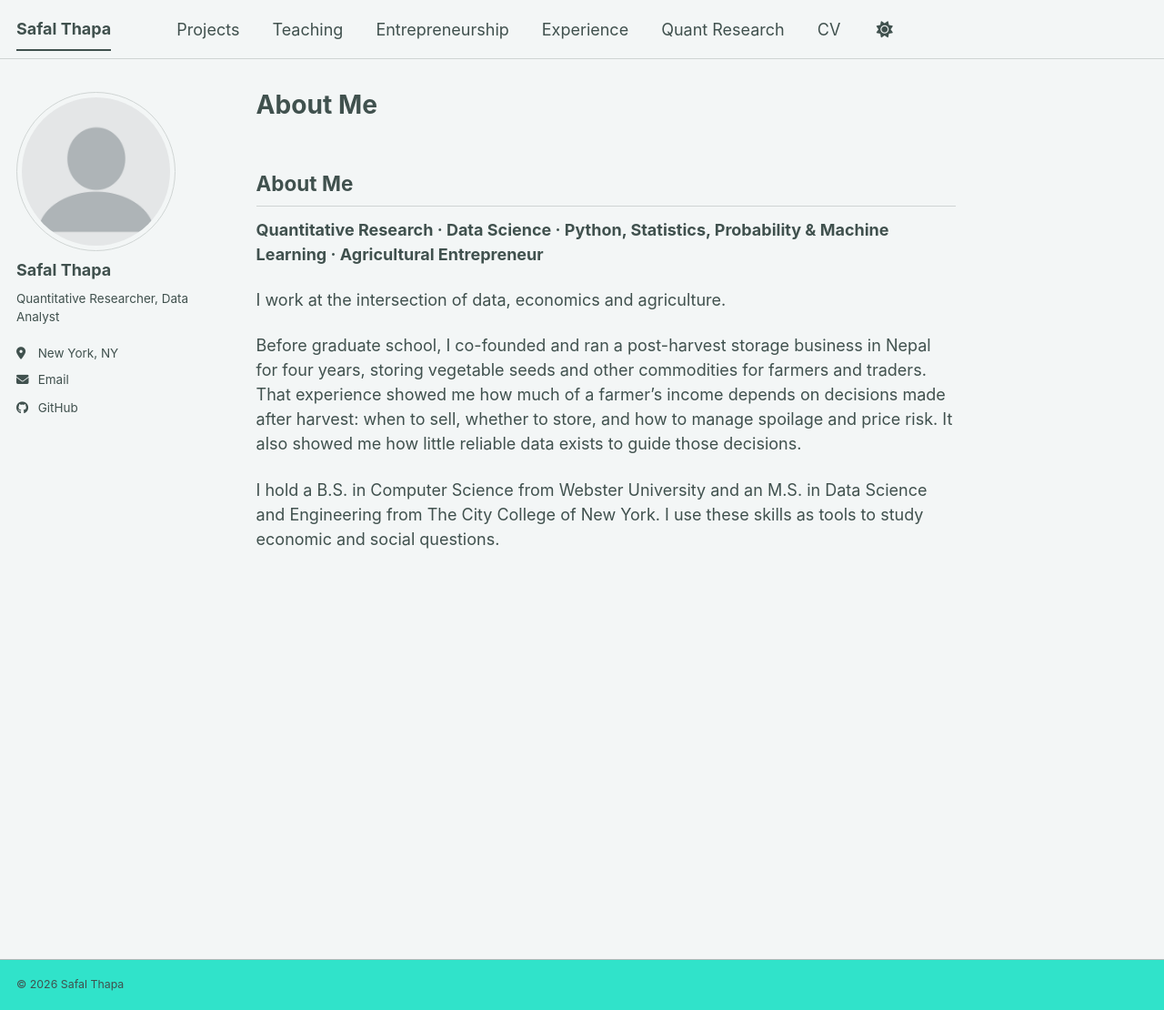
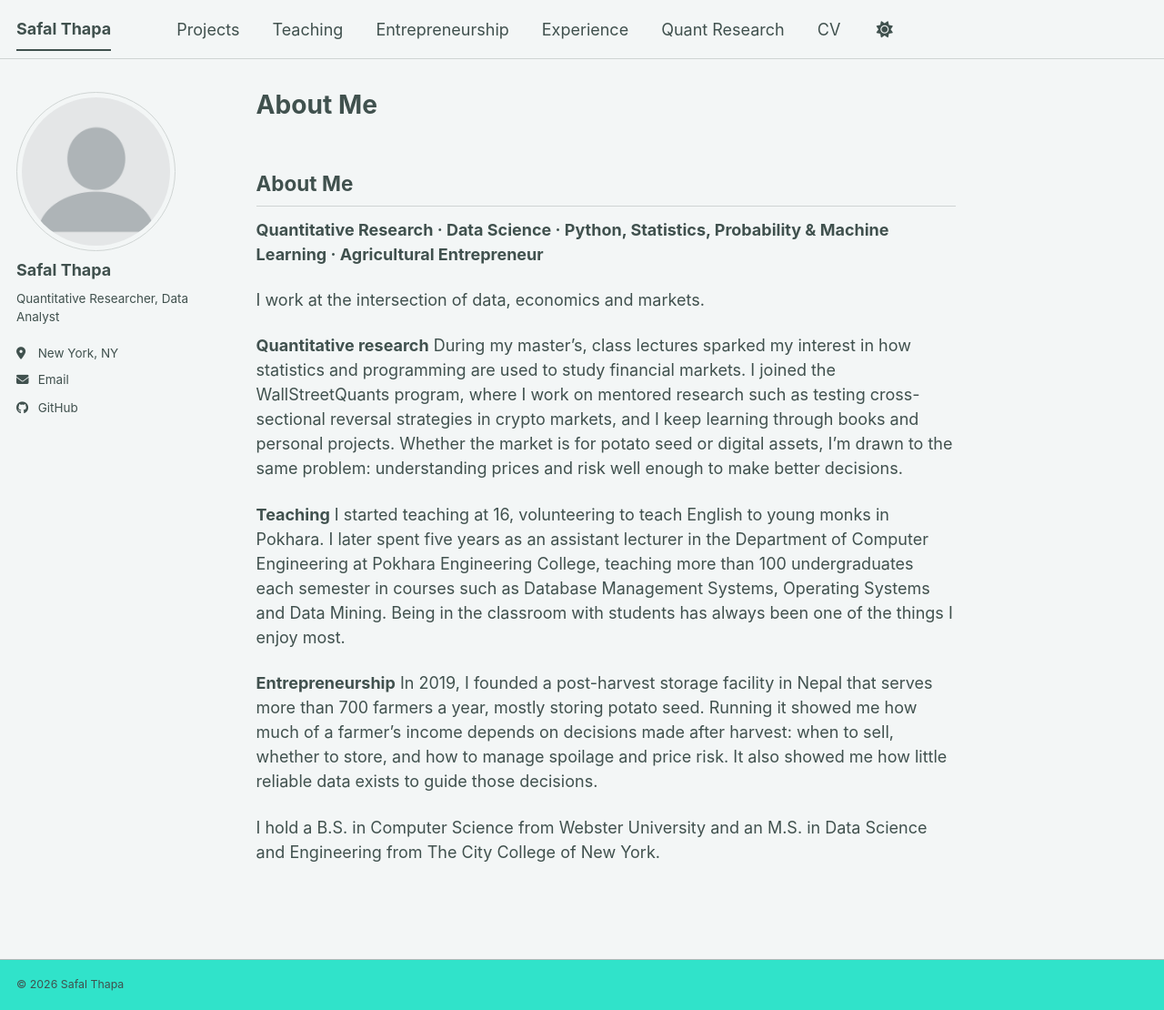
Before and after one commit to SafalThapa17/safalthapa.github.io, a Jekyll site: the page built from _pages/about.md, in a window 1280 px wide and 1110 px high. Shown: the whole window at 91% size. Built offline with Jekyll 4.4.1, drawn with Linux system fonts in a browser that asks for light colours; a script bundle is joined from its source files by our own code; a style sheet for code colours, icons or effects is not loaded.

Commit message:
Revise about section to enhance clarity and detail
Updated the about section to reflect changes in focus and experience, including quantitative research, teaching, and entrepreneurship.

```diff
--- a/_pages/about.md
+++ b/_pages/about.md
@@ -9,8 +9,15 @@ redirect_from:
 ## About Me
 **Quantitative Research · Data Science · Python, Statistics, Probability & Machine Learning · Agricultural Entrepreneur**
 
-I work at the intersection of data, economics and agriculture.
+I work at the intersection of data, economics and markets.
 
-Before graduate school, I co-founded and ran a post-harvest storage business in Nepal for four years, storing vegetable seeds and other commodities for farmers and traders. That experience showed me how much of a farmer’s income depends on decisions made after harvest: when to sell, whether to store, and how to manage spoilage and price risk. It also showed me how little reliable data exists to guide those decisions.
+**Quantitative research**
+During my master's, class lectures sparked my interest in how statistics and programming are used to study financial markets. I joined the WallStreetQuants program, where I work on mentored research such as testing cross-sectional reversal strategies in crypto markets, and I keep learning through books and personal projects. Whether the market is for potato seed or digital assets, I'm drawn to the same problem: understanding prices and risk well enough to make better decisions.
 
-I hold a B.S. in Computer Science from Webster University and an M.S. in Data Science and Engineering from The City College of New York. I use these skills as tools to study economic and social questions.
+**Teaching**
+I started teaching at 16, volunteering to teach English to young monks in Pokhara. I later spent five years as an assistant lecturer in the Department of Computer Engineering at Pokhara Engineering College, teaching more than 100 undergraduates each semester in courses such as Database Management Systems, Operating Systems and Data Mining. Being in the classroom with students has always been one of the things I enjoy most.
+
+**Entrepreneurship**
+In 2019, I founded a post-harvest storage facility in Nepal that serves more than 700 farmers a year, mostly storing potato seed. Running it showed me how much of a farmer's income depends on decisions made after harvest: when to sell, whether to store, and how to manage spoilage and price risk. It also showed me how little reliable data exists to guide those decisions.
+
+I hold a B.S. in Computer Science from Webster University and an M.S. in Data Science and Engineering from The City College of New York.
```
